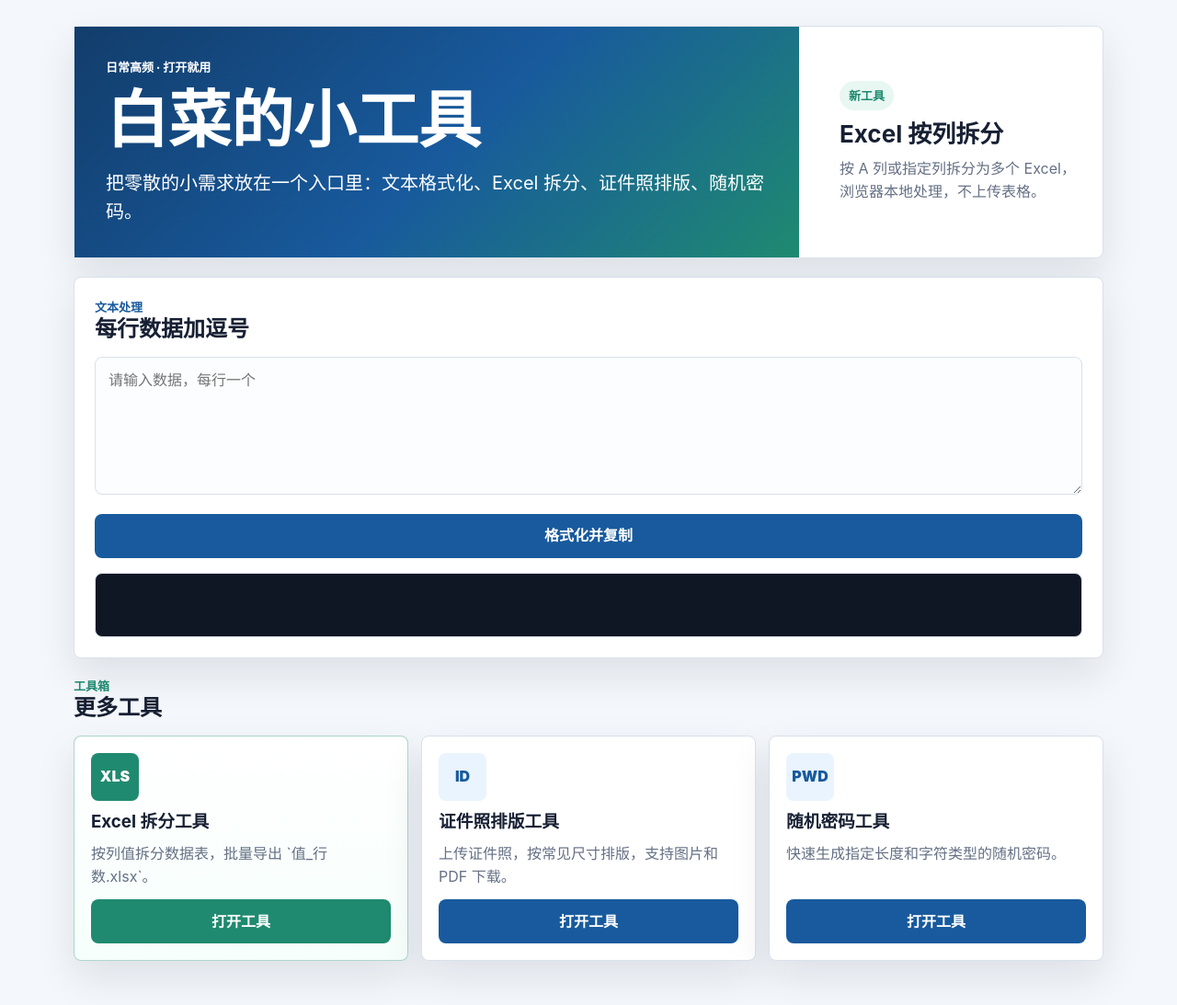
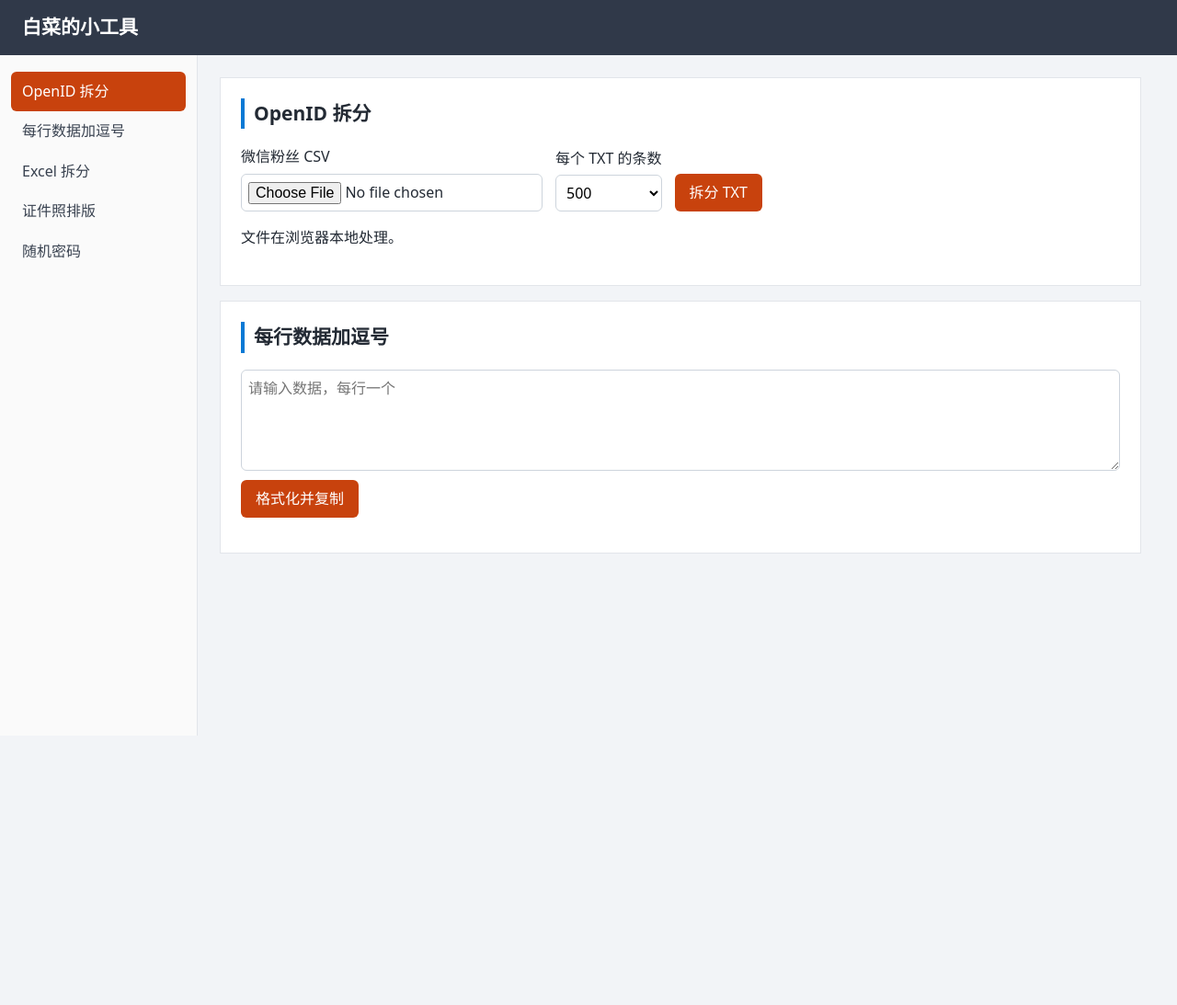
Before and after one commit to baicaige/format-tool, a plain HTML site: page index.html in a window 1280 px wide. Shown: the whole page at 92% size. After the commit the page ends 800 px from the top, so only its background shows below. Drawn offline with Linux system fonts and the light colour scheme.

Commit message:
Add OpenID CSV splitter and simplify tool dashboard

```diff
--- a/index.html
+++ b/index.html
@@ -1,326 +1,153 @@
-<!DOCTYPE html>
+<!doctype html>
 <html lang="zh-CN">
-<head>
-  <meta charset="UTF-8" />
-  <meta name="viewport" content="width=device-width, initial-scale=1" />
+<meta charset="utf-8">
+<meta name="viewport" content="width=device-width,initial-scale=1">
 <title>白菜的小工具</title>
 <style>
-    :root {
-      --bg: #f4f7fb;
-      --paper: #ffffff;
-      --ink: #172033;
-      --muted: #647084;
-      --line: #d9e1ec;
-      --blue: #185a9d;
-      --green: #1f8a70;
-      --soft-blue: #eaf4ff;
-      --soft-green: #e8f7f2;
-      --shadow: 0 18px 44px rgba(23, 32, 51, 0.1);
+* { box-sizing: border-box }
+body { margin: 0; background: #f2f4f7; color: #232a34; font: 16px/1.6 system-ui, sans-serif }
+header { background: #303949; color: white; padding: 13px 24px; font-size: 21px; font-weight: 700 }
+.layout { display: grid; grid-template-columns: 215px minmax(0, 1fr); min-height: calc(100vh - 60px) }
+nav { background: #fafafa; padding: 18px 12px; border-right: 1px solid #e2e5ea }
+nav a { display: block; padding: 9px 12px; color: #394250; text-decoration: none; border-radius: 6px }
+nav a[aria-current] { background: #c8420d; color: white }
+nav a:hover:not([aria-current]) { background: #e9edf2 }
+main { width: 100%; max-width: 1050px; padding: 24px }
+section { background: white; padding: 22px; margin-bottom: 16px; border: 1px solid #e2e5ea }
+h1,h2 { margin: 0 0 18px; font-size: 21px; border-left: 4px solid #0879d5; padding-left: 10px }
+form { display: flex; flex-wrap: wrap; gap: 14px; align-items: end }
+label { display: grid; gap: 5px; min-width: 0 }
+input,select,button,textarea { font: inherit; max-width: 100% }
+input,select,textarea { border: 1px solid #cdd4dc; border-radius: 6px; padding: 7px; background: white }
+button { background: #c8420d; color: white; border: 0; border-radius: 6px; padding: 8px 16px; cursor: pointer }
+button:disabled { opacity: .65; cursor: wait }
+textarea { display: block; width: 100%; min-height: 110px; margin-bottom: 10px }
+pre, #downloads { overflow-wrap: anywhere; white-space: pre-wrap }
+#downloads { max-height: 320px; overflow: auto; padding-left: 24px }
+#downloads:empty { display: none }
+a { color: #085da3 }
+@media(max-width: 650px) {
+  .layout { grid-template-columns: 1fr }
+  nav { display: flex; flex-wrap: wrap; border-right: 0 }
+  main, section { padding: 14px }
+}
+</style>
+<header>白菜的小工具</header>
+<div class="layout">
+<nav aria-label="工具导航">
+  <a href="#openid" aria-current="location">OpenID 拆分</a>
+  <a href="#formatter">每行数据加逗号</a>
+  <a href="https://baicaige.github.io/excel-splitter/">Excel 拆分</a>
+  <a href="zhengjianzhao.html">证件照排版</a>
+  <a href="mima.html">随机密码</a>
+</nav>
+<main>
+  <section id="openid">
+    <h1>OpenID 拆分</h1>
+    <form id="split">
+      <label>微信粉丝 CSV <input id="csv" type="file" accept=".csv,text/csv" required></label>
+      <label>每个 TXT 的条数
+        <select id="size"><option>100</option><option>200</option><option selected>500</option><option>1000</option><option>2000</option><option>3000</option><option>5000</option><option>10000</option><option>15000</option><option>20000</option><option>30000</option><option>50000</option><option>100000</option></select>
+      </label>
+      <button id="splitBtn" type="submit">拆分 TXT</button>
+    </form>
+    <p id="status" role="status">文件在浏览器本地处理。</p>
+    <ol id="downloads"></ol>
+  </section>
+  <section id="formatter">
+    <h2>每行数据加逗号</h2>
+    <textarea id="input" aria-label="原始文本" placeholder="请输入数据，每行一个"></textarea>
+    <button id="formatBtn" type="button">格式化并复制</button>
+    <pre id="output"></pre>
+  </section>
+</main>
+</div>
+<script>
+  // Quoted CSV fields can contain commas, line breaks and escaped quotes.
+  function* csvRows(text) {
+    const token = /(?:"((?:[^"]|"")*)"|([^",\r\n]*))(,|\r\n|\r|\n|$)/y;
+    let row = [];
+    while (token.lastIndex < text.length) {
+      const match = token.exec(text);
+      if (!match) throw new Error("CSV 格式有误，请重新导出。");
+      row.push(match[1] === undefined ? match[2] : match[1].replace(/""/g, '"'));
+      if (match[3] !== ",") {
+        yield row;
+        row = [];
+      }
+    }
+    if (row.length) yield [...row, ""];
   }
 
-    * {
-      box-sizing: border-box;
+  function extractOpenIds(text) {
+    const rows = csvRows(text.replace(/^\uFEFF/, ""));
+    const header = rows.next().value || [];
+    const col = header.findIndex(value => value.trim().toLowerCase() === "openid");
+    if (col < 0) throw new Error("CSV 缺少 openid 列。");
+    const ids = [];
+    for (const row of rows) {
+      const id = row[col]?.trim();
+      if (!id) continue;
+      if (/[\r\n]/.test(id)) throw new Error("OpenID 字段包含换行。");
+      ids.push(id);
+    }
+    if (!ids.length) throw new Error("没有可导出的 OpenID。");
+    return ids;
   }
 
-    body {
-      margin: 0;
-      background: var(--bg);
-      color: var(--ink);
-      font-family: -apple-system, BlinkMacSystemFont, "Segoe UI", "PingFang SC", "Microsoft YaHei", sans-serif;
-      font-size: 16px;
-      line-height: 1.55;
+  const downloads = document.getElementById("downloads");
+  const status = document.getElementById("status");
+  const csv = document.getElementById("csv");
+  const size = document.getElementById("size");
+  let urls = [];
+
+  function clearDownloads() {
+    urls.forEach(url => URL.revokeObjectURL(url));
+    urls = [];
+    downloads.replaceChildren();
   }
 
-    button,
-    textarea {
-      font: inherit;
+  for (const control of [csv, size]) {
+    control.addEventListener("change", () => {
+      clearDownloads();
+      status.textContent = "等待拆分。";
+    });
   }
 
-    .shell {
-      width: min(1120px, calc(100% - 32px));
-      margin: 0 auto;
-      padding: 28px 0 48px;
+  document.getElementById("split").addEventListener("submit", async event => {
+    event.preventDefault();
+    const button = document.getElementById("splitBtn");
+    const file = csv.files[0];
+    const batch = Number(size.value);
+    if (!file || !Number.isInteger(batch) || batch < 1) return;
+    clearDownloads();
+    button.disabled = csv.disabled = size.disabled = true;
+    status.textContent = "正在读取 CSV…";
+    try {
+      const ids = extractOpenIds(await file.text());
+      const base = file.name.replace(/\.csv$/i, "");
+      const list = document.createDocumentFragment();
+      for (let start = 0; start < ids.length; start += batch) {
+        const end = Math.min(start + batch, ids.length);
+        const data = ids.slice(start, end).join("\n") + "\n";
+        const link = document.createElement("a");
+        link.href = URL.createObjectURL(new Blob([data], { type: "text/plain;charset=utf-8" }));
+        urls.push(link.href);
+        link.download = link.textContent = `${base}-${start + 1}-${end}.txt`;
+        const item = document.createElement("li");
+        item.append(link);
+        list.append(item);
       }
+      downloads.append(list);
+      status.textContent = `${ids.length} 条 OpenID，共 ${urls.length} 个 TXT。`;
+    } catch (error) {
+      clearDownloads();
+      status.textContent = error.message;
+    } finally {
+      button.disabled = csv.disabled = size.disabled = false;
+    }
+  });
 
-    .hero,
-    .formatter,
-    .tool-card {
-      border: 1px solid var(--line);
-      border-radius: 8px;
-      background: var(--paper);
-      box-shadow: var(--shadow);
-    }
-
-    .hero {
-      display: grid;
-      grid-template-columns: minmax(0, 1fr) 310px;
-      gap: 20px;
-      margin-bottom: 20px;
-    }
-
-    .hero-main {
-      padding: 34px;
-      color: #fff;
-      background: linear-gradient(135deg, #123d6b, #185a9d 52%, #1f8a70);
-    }
-
-    .hero-side {
-      padding: 24px;
-      display: flex;
-      flex-direction: column;
-      justify-content: center;
-      gap: 10px;
-    }
-
-    .eyebrow {
-      margin: 0 0 8px;
-      color: inherit;
-      font-size: 13px;
-      font-weight: 800;
-      letter-spacing: 0;
-    }
-
-    h1,
-    h2,
-    h3 {
-      margin: 0;
-      letter-spacing: 0;
-      line-height: 1.16;
-    }
-
-    h1 {
-      font-size: clamp(38px, 6vw, 68px);
-    }
-
-    h2 {
-      font-size: 24px;
-    }
-
-    .subtitle {
-      max-width: 760px;
-      margin: 14px 0 0;
-      font-size: 20px;
-    }
-
-    .badge {
-      width: max-content;
-      max-width: 100%;
-      padding: 6px 10px;
-      border-radius: 999px;
-      background: var(--soft-green);
-      color: var(--green);
-      font-weight: 800;
-      font-size: 13px;
-    }
-
-    .hero-side strong {
-      font-size: 26px;
-      line-height: 1.2;
-    }
-
-    .hero-side p,
-    .section-head p,
-    .tool-card p {
-      margin: 0;
-      color: var(--muted);
-    }
-
-    .formatter {
-      padding: 22px;
-    }
-
-    .section-head {
-      display: flex;
-      justify-content: space-between;
-      gap: 18px;
-      align-items: end;
-      margin-bottom: 16px;
-    }
-
-    textarea {
-      width: 100%;
-      min-height: 150px;
-      padding: 14px;
-      resize: vertical;
-      border: 1px solid var(--line);
-      border-radius: 8px;
-      background: #fbfdff;
-      color: var(--ink);
-      font-family: "Courier New", Courier, monospace;
-    }
-
-    textarea:focus {
-      border-color: var(--blue);
-      outline: none;
-      background: #fff;
-      box-shadow: 0 0 0 3px rgba(24, 90, 157, 0.12);
-    }
-
-    .primary-button,
-    .tool-card a {
-      min-height: 48px;
-      border: 0;
-      border-radius: 8px;
-      background: var(--blue);
-      color: #fff;
-      font-weight: 800;
-      cursor: pointer;
-      text-decoration: none;
-    }
-
-    .primary-button {
-      width: 100%;
-      margin-top: 14px;
-      padding: 0 18px;
-    }
-
-    #output {
-      margin-top: 16px;
-      min-height: 70px;
-      padding: 14px;
-      border: 1px solid var(--line);
-      border-radius: 8px;
-      background: #0f1724;
-      color: #dce9ff;
-      white-space: pre-wrap;
-      user-select: all;
-      font-family: "Courier New", Courier, monospace;
-      font-size: 14px;
-    }
-
-    .tools-section {
-      margin-top: 20px;
-    }
-
-    .tools-grid {
-      display: grid;
-      grid-template-columns: repeat(3, minmax(0, 1fr));
-      gap: 14px;
-      margin-top: 14px;
-    }
-
-    .tool-card {
-      min-height: 190px;
-      padding: 18px;
-      display: flex;
-      flex-direction: column;
-      gap: 12px;
-    }
-
-    .tool-icon {
-      display: grid;
-      place-items: center;
-      width: 52px;
-      height: 52px;
-      border-radius: 8px;
-      background: var(--soft-blue);
-      color: var(--blue);
-      font-weight: 900;
-    }
-
-    .tool-card a {
-      display: inline-flex;
-      align-items: center;
-      justify-content: center;
-      margin-top: auto;
-      padding: 0 14px;
-    }
-
-    .tool-card.featured {
-      border-color: rgba(31, 138, 112, 0.35);
-      background: linear-gradient(180deg, #ffffff, #f6fffb);
-    }
-
-    .tool-card.featured .tool-icon,
-    .tool-card.featured a {
-      background: var(--green);
-      color: #fff;
-    }
-
-    @media (max-width: 860px) {
-      .hero,
-      .tools-grid {
-        grid-template-columns: 1fr;
-      }
-    }
-
-    @media (max-width: 600px) {
-      .shell {
-        width: min(100% - 20px, 1120px);
-        padding-top: 10px;
-      }
-
-      .hero-main,
-      .hero-side,
-      .formatter,
-      .tool-card {
-        padding: 18px;
-      }
-
-      .subtitle {
-        font-size: 17px;
-      }
-    }
-  </style>
-</head>
-<body>
-  <main class="shell">
-    <section class="hero" aria-labelledby="pageTitle">
-      <div class="hero-main">
-        <p class="eyebrow">日常高频 · 打开就用</p>
-        <h1 id="pageTitle">白菜的小工具</h1>
-        <p class="subtitle">把零散的小需求放在一个入口里：文本格式化、Excel 拆分、证件照排版、随机密码。</p>
-      </div>
-      <aside class="hero-side" aria-label="推荐工具">
-        <span class="badge">新工具</span>
-        <strong>Excel 按列拆分</strong>
-        <p>按 A 列或指定列拆分为多个 Excel，浏览器本地处理，不上传表格。</p>
-      </aside>
-    </section>
-
-    <section class="formatter" aria-labelledby="formatTitle">
-      <div class="section-head">
-        <div>
-          <p class="eyebrow" style="color: var(--blue)">文本处理</p>
-          <h2 id="formatTitle">每行数据加逗号</h2>
-        </div>
-      </div>
-      <textarea id="input" placeholder="请输入数据，每行一个"></textarea>
-      <button class="primary-button" id="formatBtn" type="button">格式化并复制</button>
-      <div id="output"></div>
-    </section>
-
-    <section class="tools-section" aria-labelledby="toolsTitle">
-      <div class="section-head">
-        <div>
-          <p class="eyebrow" style="color: var(--green)">工具箱</p>
-          <h2 id="toolsTitle">更多工具</h2>
-        </div>
-      </div>
-      <div class="tools-grid">
-        <article class="tool-card featured">
-          <div class="tool-icon">XLS</div>
-          <h3>Excel 拆分工具</h3>
-          <p>按列值拆分数据表，批量导出 `值_行数.xlsx`。</p>
-          <a href="https://baicaige.github.io/excel-splitter/">打开工具</a>
-        </article>
-        <article class="tool-card">
-          <div class="tool-icon">ID</div>
-          <h3>证件照排版工具</h3>
-          <p>上传证件照，按常见尺寸排版，支持图片和 PDF 下载。</p>
-          <a href="https://baicaige.github.io/format-tool/zhengjianzhao.html">打开工具</a>
-        </article>
-        <article class="tool-card">
-          <div class="tool-icon">PWD</div>
-          <h3>随机密码工具</h3>
-          <p>快速生成指定长度和字符类型的随机密码。</p>
-          <a href="https://baicaige.github.io/format-tool/mima.html">打开工具</a>
-        </article>
-      </div>
-    </section>
-  </main>
-
-  <script>
     async function formatAndCopy() {
       const input = document.getElementById("input").value.trim();
       if (!input) {
```
Lines whose indentation alone changed are shown as unchanged.
